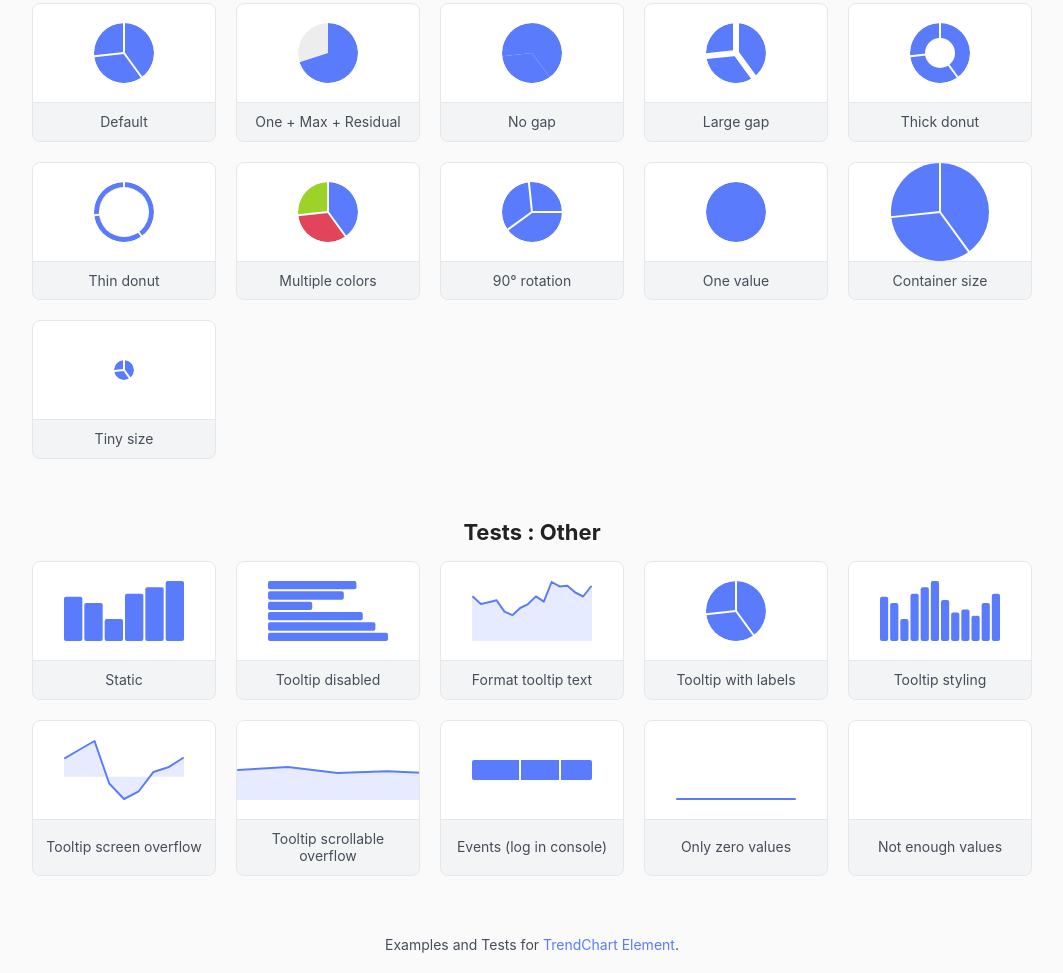
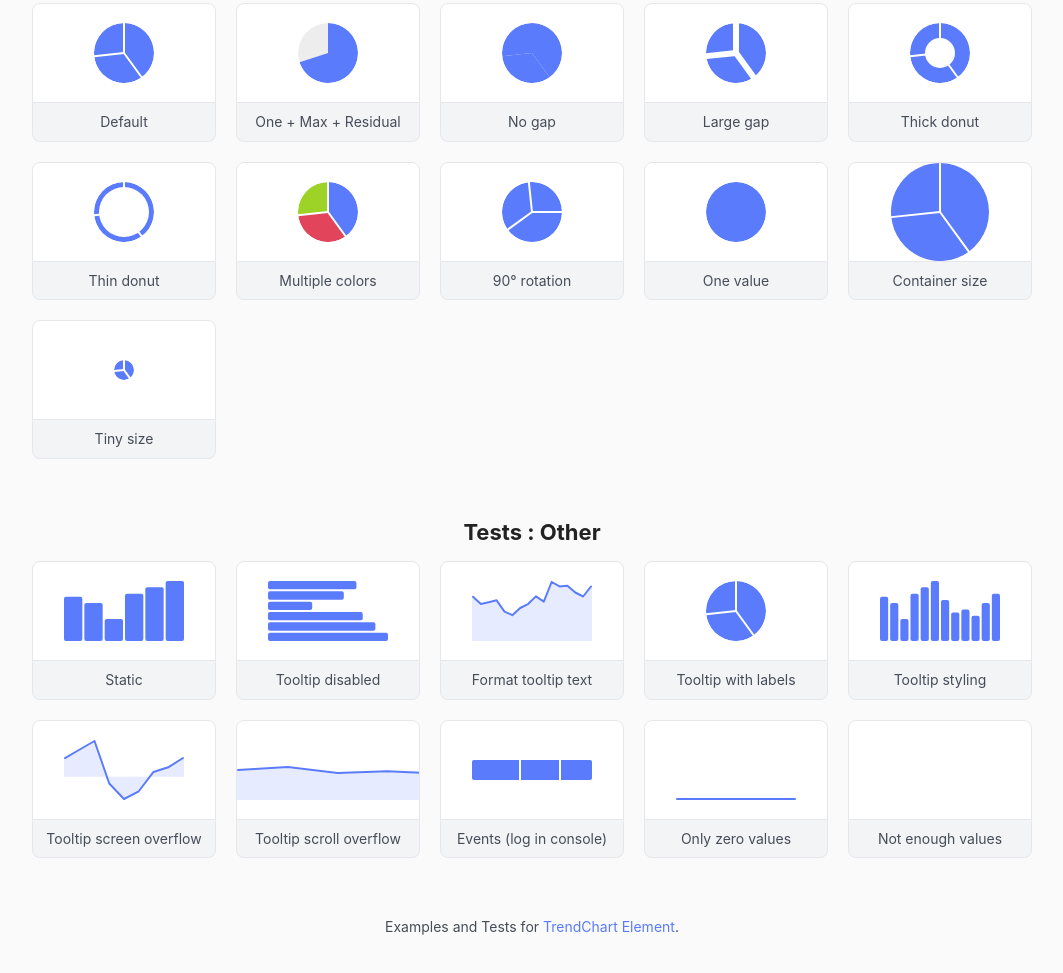
Before and after one commit to WebLogin/trendchart-elements, a website: page demo/index.html in a window 1280 px wide. Shown: the part 3379-4352 px from the top of the page, without its empty margins (108-1171 px from the left). Drawn offline with Linux system fonts and the light colour scheme.

Commit message:
Demo content

```diff
--- a/demo/index.html
+++ b/demo/index.html
@@ -920,7 +920,7 @@
                         </tc-line>
                     </div>
                     <div class="footer">
-                        Tooltip scrollable overflow
+                        Tooltip scroll overflow
                     </div>
                 </div>
                 <div class="test">
```
